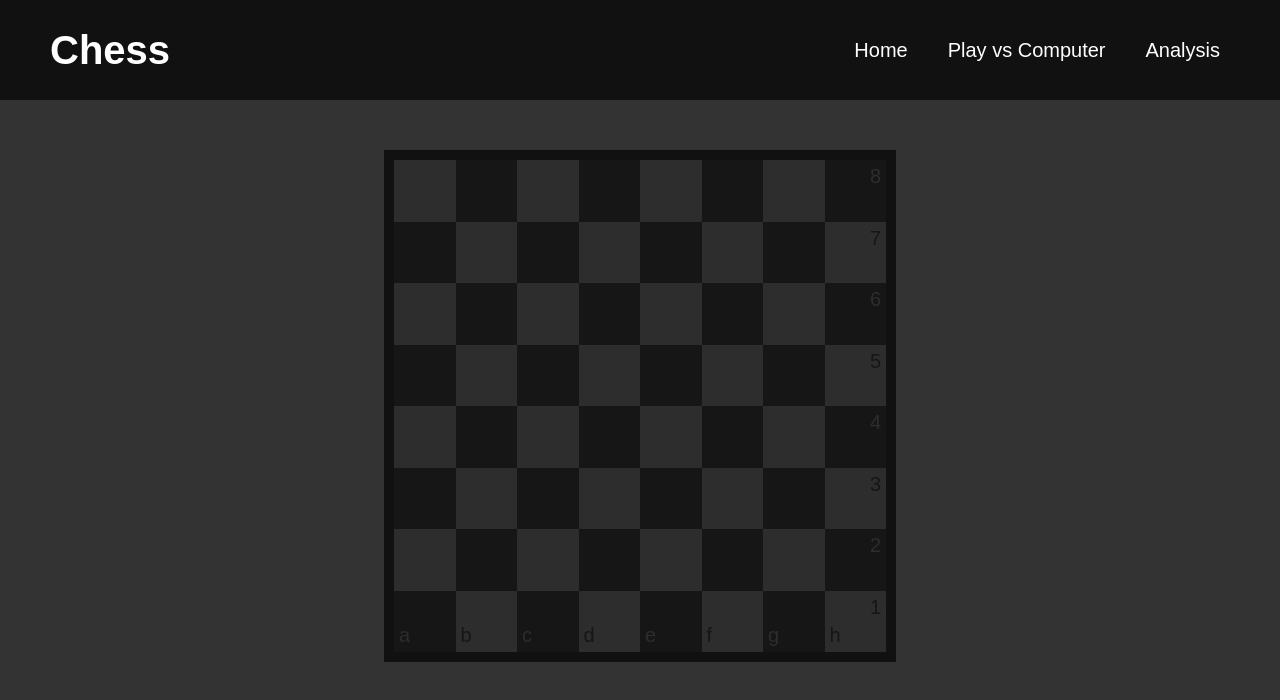
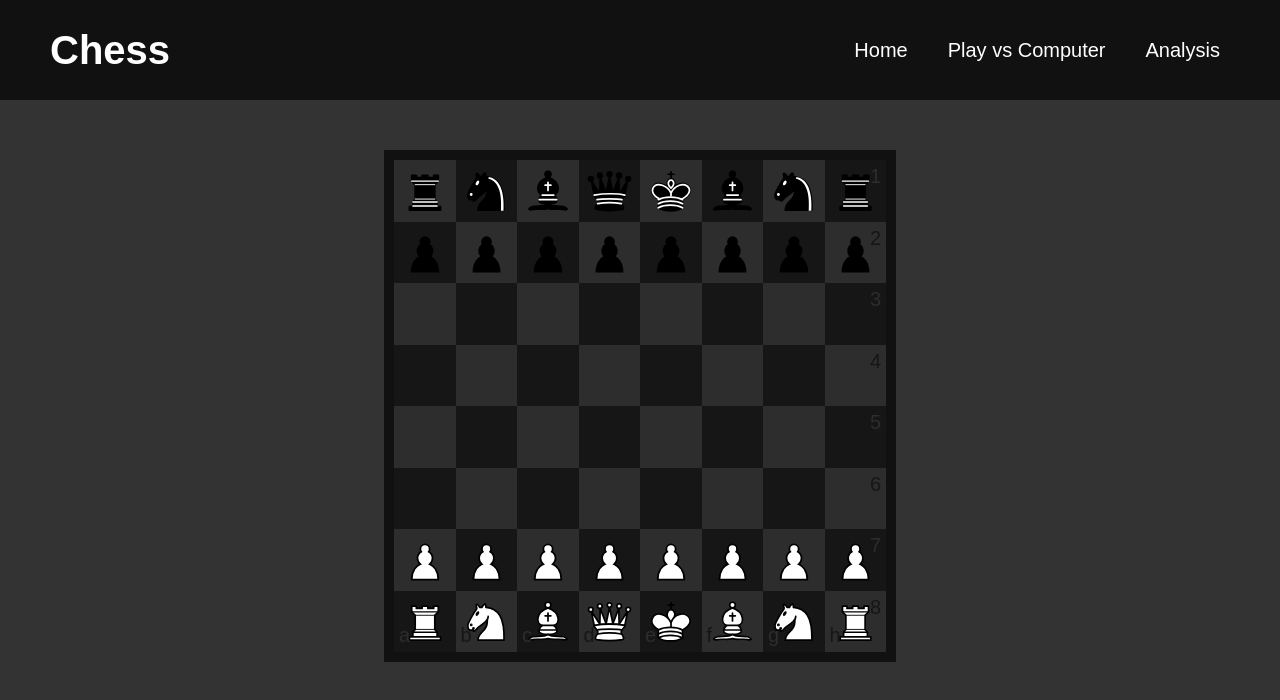
Before and after one commit to puzika/Chess, a React (Vite) app: page /computer in a window 1280 px wide. Shown: the top 700 px of the page. Built offline with nearby package versions, Linux system fonts and the light colour scheme.

Commit message:
implemented start board

```diff
--- a/src/components/board/board.component.tsx
+++ b/src/components/board/board.component.tsx
@@ -1,32 +1,97 @@
+import { useAppSelector } from '../../store/hooks';
+import { selectPosition } from './board.slice';
+import WhiteKing from '../../assets/king-w.svg';
+import WhiteQueen from '../../assets/queen-w.svg';
+import WhiteRook from '../../assets/rook-w.svg';
+import WhiteBishop from '../../assets/bishop-w.svg';
+import WhiteKnight from '../../assets/knight-w.svg';
+import WhitePawn from '../../assets/pawn-w.svg';
+import BlackKing from '../../assets/king-b.svg';
+import BlackQueen from '../../assets/queen-b.svg';
+import BlackRook from '../../assets/rook-b.svg';
+import BlackBishop from '../../assets/bishop-b.svg';
+import BlackKnight from '../../assets/knight-b.svg';
+import BlackPawn from '../../assets/pawn-b.svg';
 import * as S from './board.style';
 import * as svar from '../../variables.style';
 
+const RANKS: number = 8;
+const FILES: number = 8;
+
 const files: string[] = ['a', 'b', 'c', 'd', 'e', 'f', 'g', 'h'];
-const ranks: string[] = ['1', '2', '3', '4', '5', '6', '7', '8'].reverse();
 
-const isBlack = (idxRank: number, idxFile: number): boolean => {
-   return (idxRank % 2 === 0 && idxFile % 2 !== 0) || (idxRank % 2 !== 0 && idxFile % 2 === 0);
+interface Pieces {
+   [key: string]: string,
+}
+
+const pieces: Pieces = {
+   'K': WhiteKing,
+   'Q': WhiteQueen,
+   'R': WhiteRook,
+   'B': WhiteBishop,
+   'N': WhiteKnight,
+   'P': WhitePawn,
+   'k': BlackKing,
+   'q': BlackQueen,
+   'r': BlackRook,
+   'b': BlackBishop,
+   'n': BlackKnight,
+   'p': BlackPawn,
+}
+
+const isBlack = (rankIdx: number, fileIdx: number): boolean => {
+   return (rankIdx % 2 === 0 && fileIdx % 2 !== 0) || (rankIdx % 2 !== 0 && fileIdx % 2 === 0);
+}
+
+const generatePosition = (positionString: string): string[][] => {
+   const position: string[] = positionString.split('/');
+   const board: string[][] = [];
+
+   for (const positionRank of position) {
+      const boardRank: string[] = [];
+
+      for (const char of positionRank) {
+         const numberOfEmptyCells = Number(char);
+
+         if (isFinite(numberOfEmptyCells)) {
+            const emptyCells: string[] = new Array(numberOfEmptyCells).fill('');
+            boardRank.push(...emptyCells);
+         } else {
+            boardRank.push(char);
+         }
+      }
+
+      board.push(boardRank);
+   }
+
+   return board;
 }
 
 export default function Board() {
+   const position = useAppSelector(selectPosition);
+   const board: string[][] = generatePosition(position);
+
    return (
       <S.Board>
          {
-            ranks.map((rank, idxRank) => (
-               files.map((file, idxFile) => (
+            board.map((rank, rankIdx) => (
+               rank.map((piece, fileIdx) => (
                   <S.Cell
+                     key={rankIdx * FILES + fileIdx}
                      style={{
-                        backgroundColor: isBlack(idxRank, idxFile) ?
+                        background: isBlack(rankIdx, fileIdx) ?
                            `${svar.clrCellBlack}` :
                            `${svar.clrCellWhite}`,
-                        color: isBlack(idxRank, idxFile) ?
+                        color: isBlack(rankIdx, fileIdx) ?
                            `${svar.clrCellWhite}` :
-                           `${svar.clrCellBlack}`,
+                           `${svar.clrCellBlack}`
                      }}
-                     key={idxRank * 8 + idxFile}
                   >
-                     <S.RankMark>{idxFile === 7 && rank}</S.RankMark>
-                     <S.FileMark>{idxRank === 7 && file}</S.FileMark>
+                     <S.RankMark>{fileIdx === FILES - 1 && rankIdx + 1}</S.RankMark>
+                     <S.FileMark>{rankIdx === RANKS - 1 && files[fileIdx]}</S.FileMark>
+                     {
+                        piece !== '' && <S.Piece src={pieces[piece]} />
+                     }
                   </S.Cell>
                ))
             ))
--- a/src/components/board/board.slice.ts
+++ b/src/components/board/board.slice.ts
@@ -1,4 +1,5 @@
 import { createSlice } from "@reduxjs/toolkit";
+import type { RootState } from "../../store/store";
 
 type BoardState = {
    position: string,
@@ -23,3 +24,6 @@ export const boardSlice = createSlice({
    initialState,
    reducers: {}
 });
+
+export const selectPosition = (state: RootState): string => state.board.position;
+export default boardSlice.reducer;
--- a/src/components/board/board.style.tsx
+++ b/src/components/board/board.style.tsx
@@ -11,6 +11,7 @@ export const Board = styled.div`
 export const Cell = styled.div`
    position: relative;
    aspect-ratio: 1;
+   padding: .5rem;
 `;
 
 export const RankMark = styled.span`
@@ -23,4 +24,9 @@ export const FileMark = styled.span`
    position: absolute;
    bottom: .5rem;
    left: .5rem;
+`;
+
+export const Piece = styled.img`
+   display: block;
+   width: 100%;
 `
--- a/src/components/header/header.style.tsx
+++ b/src/components/header/header.style.tsx
@@ -15,6 +15,7 @@ export const Header = styled.div`
    height: inherit;
    background-color: ${svar.clrPrimary};
    padding: 0 5rem;
+   z-index: 10;
 `;
 
 export const HeaderTitle = styled.h1`
--- a/src/store/store.ts
+++ b/src/store/store.ts
@@ -1,8 +1,9 @@
 import { configureStore } from "@reduxjs/toolkit";
+import board from '../components/board/board.slice';
 
 export const store = configureStore({
    reducer: {
-
+      board,
    },
 });
 
```
